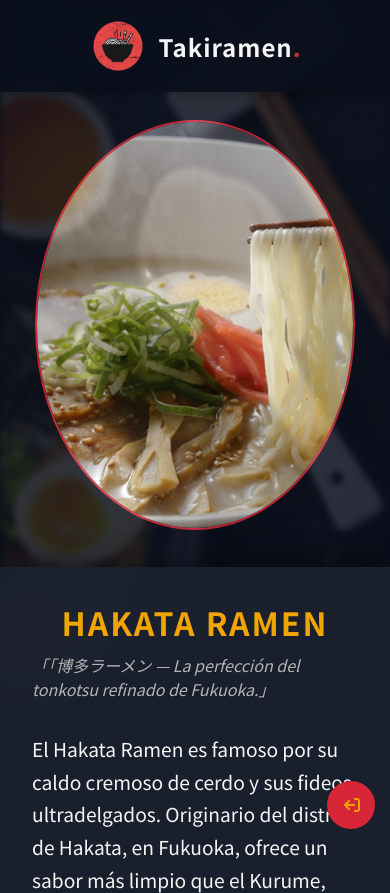
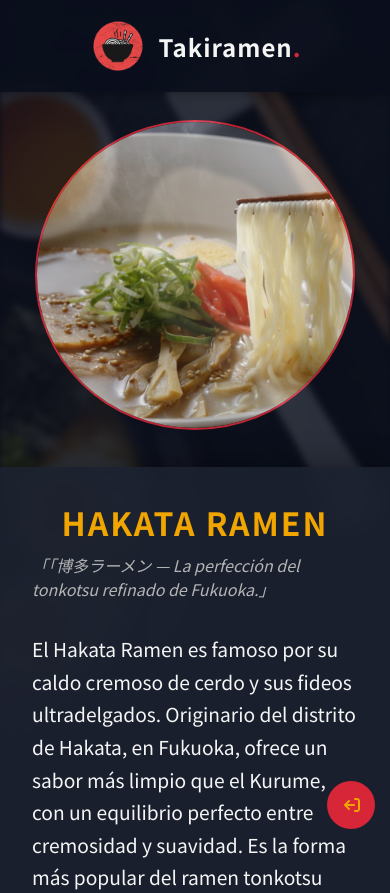
Before and after one commit to FaridDanilo/TakiRamen, a PHP site: page /ramens/hakata.html in a window 390 px wide. Shown: the top 893 px of the page. Run offline with PHP 8.4, Linux system fonts and the light colour scheme.

Commit message:
Fixing ramens.css

```diff
--- a/assets/ramens.css
+++ b/assets/ramens.css
@@ -251,6 +251,7 @@ body {
 @media (max-width: 900px) {
     .ramen__photo img {
         width: 320px;
+        height: 310px;
     }
 
     .ramen__details {
```
